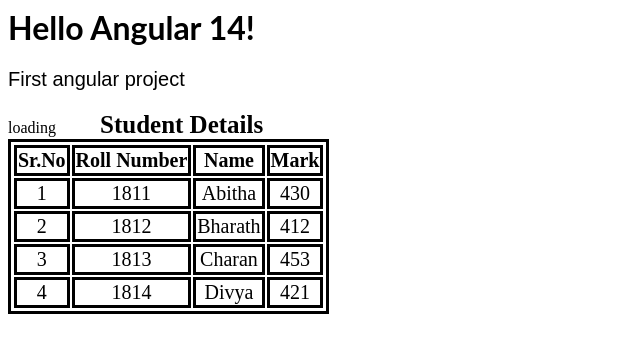
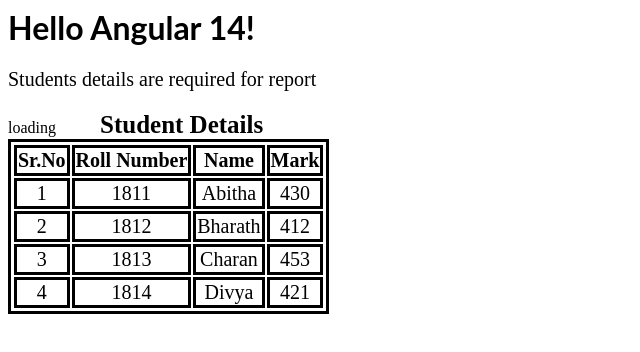
Before and after one commit to VINOTHINIV2/angular_project, an Angular app: page / in a window 1280 px wide. Shown: the top 352 px of the page, without its empty margins (0-640 px from the left). Built offline with nearby package versions, Linux system fonts and the light colour scheme.

Commit message:
Update app.component.html

```diff
--- a/src/app/app.component.html
+++ b/src/app/app.component.html
@@ -2,9 +2,9 @@
 <style>
 p
  {
-  font-color :blue;font-family:sans-serif;font-size :20px;
+  font-color :blue;font-family:serif;font-size :20px;
  }
 </style>
 <p>
-  First angular project
+  Students details are required for report
 </p>
```
